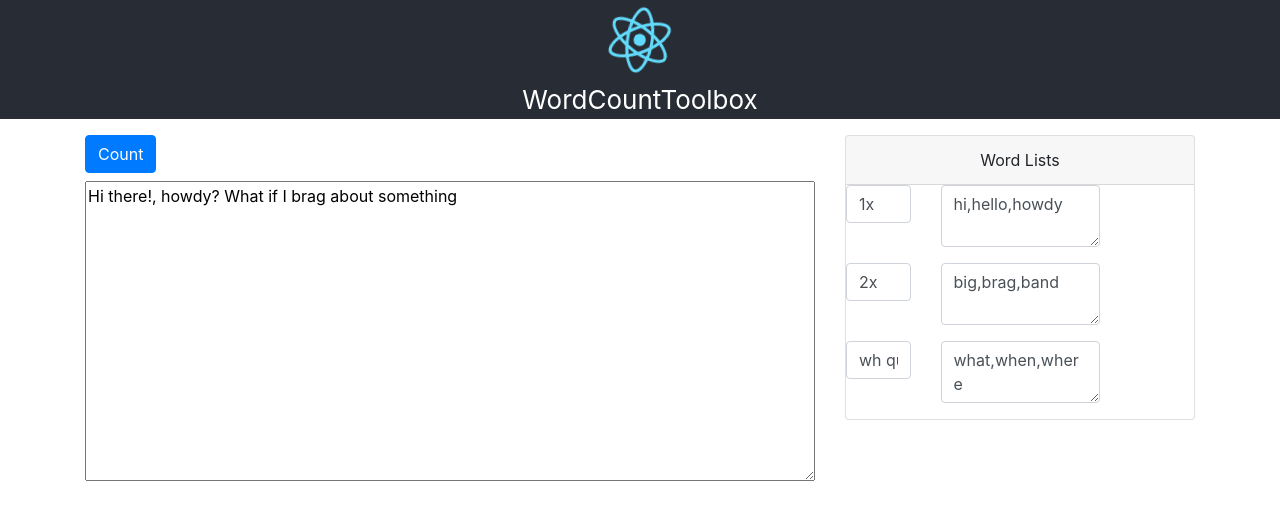
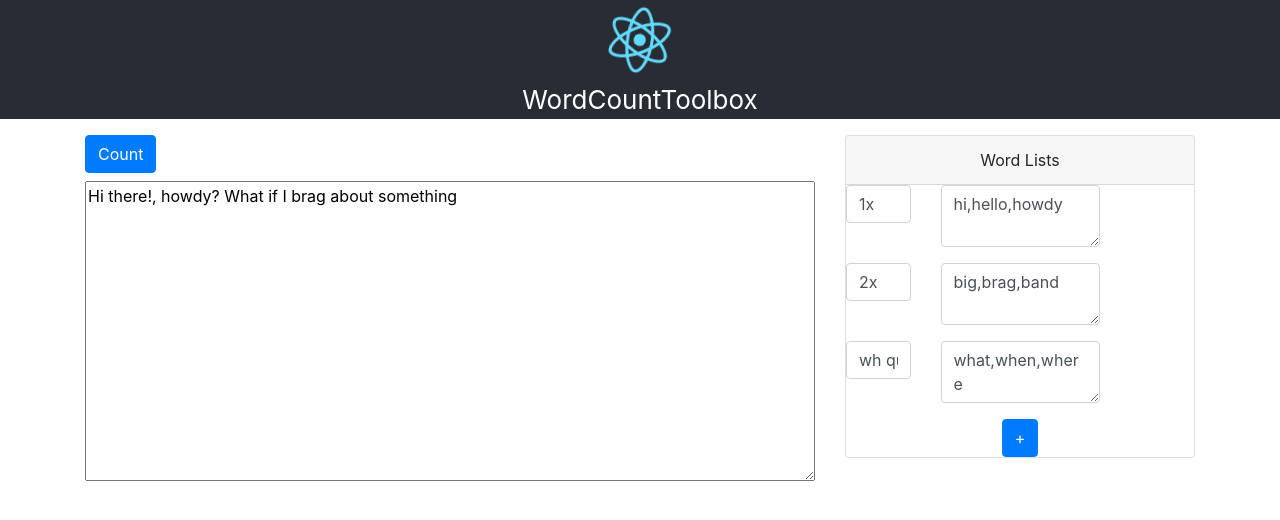
Before and after one commit to ehsabd/wordcounttoolbox, a React (Create React App) app: page / in a window 1280 px wide. Shown: the top 520 px of the page. Built offline with nearby package versions, Linux system fonts and the light colour scheme.

Commit message:
Add wordlist function

```diff
--- a/src/App.js
+++ b/src/App.js
@@ -22,6 +22,7 @@ class App extends Component {
     console.log(this.state);
     this.wordListItemChanged = this.wordListItemChanged.bind(this);
     this.textChanged = this.textChanged.bind(this);
+    this.addWordList = this.addWordList.bind(this);
   }
 
   wordListItemChanged(index, label, words) {
@@ -29,6 +30,10 @@ class App extends Component {
     let wordLists = [...this.state.wordLists];
     wordLists[index] = { label: label, words: words };
     this.saveWordLists(wordLists);
+  }
+
+  addWordList(){
+    this.saveWordLists(this.state.wordLists.concat({}));
   }
 
   textChanged(e) {
@@ -48,7 +53,7 @@ class App extends Component {
              <WordCounter textChanged={this.textChanged} text={this.state.text} wordLists={this.state.wordLists}></WordCounter>
             </div>
             <div className="col-sm-4">
-              <WordListsContainer itemChanged={this.wordListItemChanged} wordLists={this.state.wordLists}></WordListsContainer>
+              <WordListsContainer addWordList={this.addWordList} itemChanged={this.wordListItemChanged} wordLists={this.state.wordLists}></WordListsContainer>
             </div>
           </div>
 
--- a/src/WordLists.js
+++ b/src/WordLists.js
@@ -1,6 +1,5 @@
 import React, { Component } from 'react';
 class WordListsContainer extends Component {
-
 
 
     render() {
@@ -17,6 +16,9 @@ class WordListsContainer extends Component {
 
             })
           }
+          <div className="">
+              <button onClick={this.props.addWordList} className="btn btn-primary">+</button>
+          </div>
 
         </div>
       )
```
